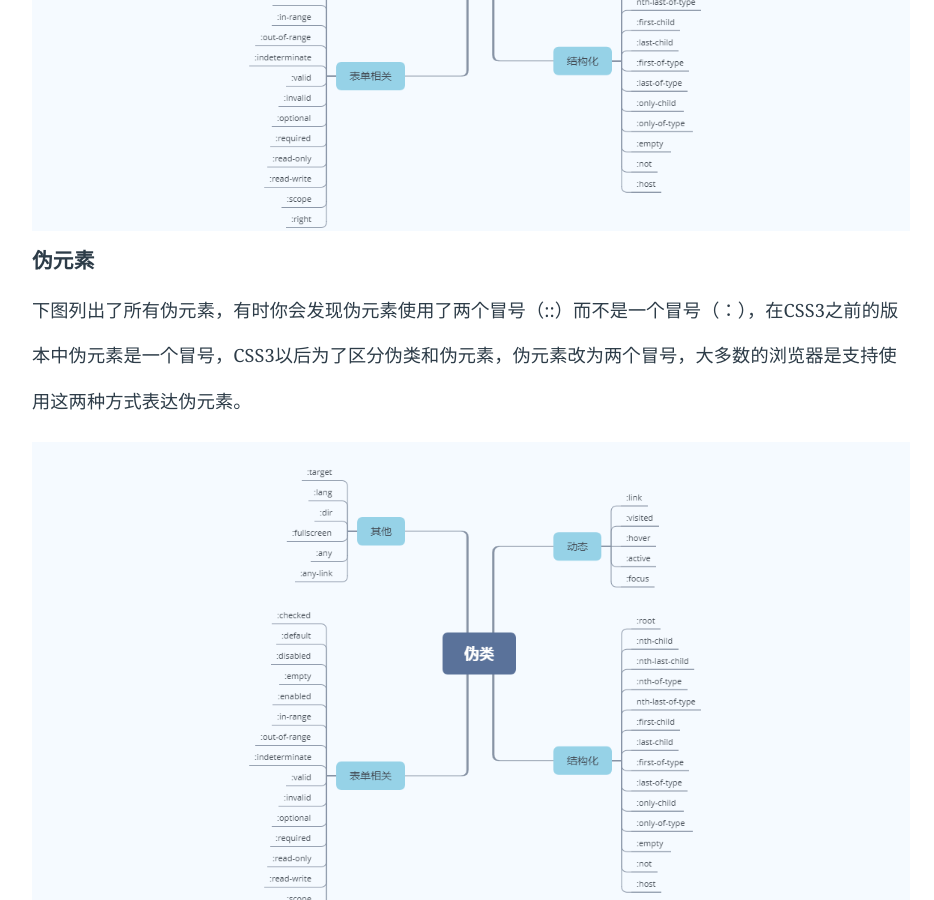
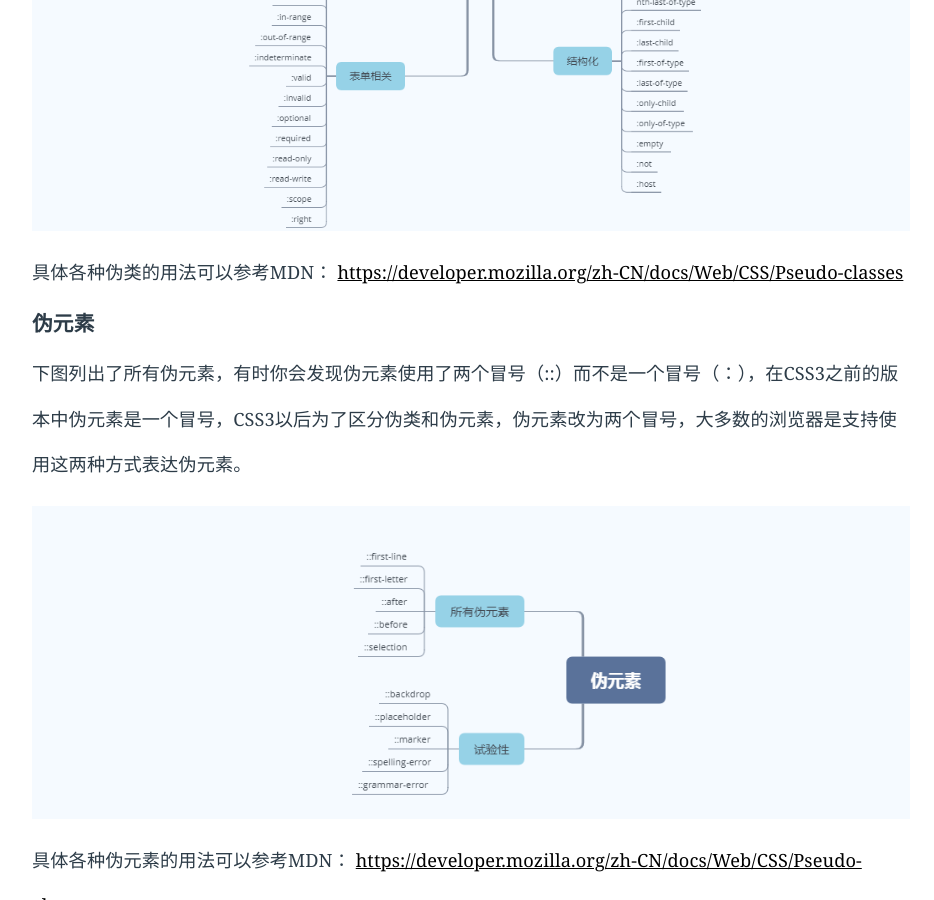
Before and after one commit to LiMeii/LiMeii.github.io, a Jekyll site: the page built from _posts/2019-02-11-css-pseudo.md, in a window 1280 px wide and 900 px high, scrolled down 1977 px. Shown: the whole window, without its empty margins (177-1111 px from the left). Built offline with Jekyll 4.4.1, drawn with Linux system fonts in a browser that asks for light colours.

Commit message:
update pseudo post

```diff
--- a/_posts/2019-02-11-css-pseudo.md
+++ b/_posts/2019-02-11-css-pseudo.md
@@ -45,9 +45,11 @@ layout: post
 
 ![css pseudo-classes-img]( https://limeii.github.io/assets/images/posts/css/css-pseudo-classes-img.png){:height="100%" width="100%"}
 
-
+具体各种伪类的用法可以参考MDN： [https://developer.mozilla.org/zh-CN/docs/Web/CSS/Pseudo-classes](https://developer.mozilla.org/zh-CN/docs/Web/CSS/Pseudo-classes)
 
 ## 伪元素
 下图列出了所有伪元素，有时你会发现伪元素使用了两个冒号（::）而不是一个冒号（：），在CSS3之前的版本中伪元素是一个冒号，CSS3以后为了区分伪类和伪元素，伪元素改为两个冒号，大多数的浏览器是支持使用这两种方式表达伪元素。
 
-![css css-pseudo-elements-img]( https://limeii.github.io/assets/images/posts/css/css-pseudo-classes-img.png){:height="100%" width="100%"}
+![css css-pseudo-elements-img]( https://limeii.github.io/assets/images/posts/css/css-pseudo-elements-img.png){:height="100%" width="100%"}
+
+具体各种伪元素的用法可以参考MDN： [https://developer.mozilla.org/zh-CN/docs/Web/CSS/Pseudo-elements](https://developer.mozilla.org/zh-CN/docs/Web/CSS/Pseudo-elements)
```
